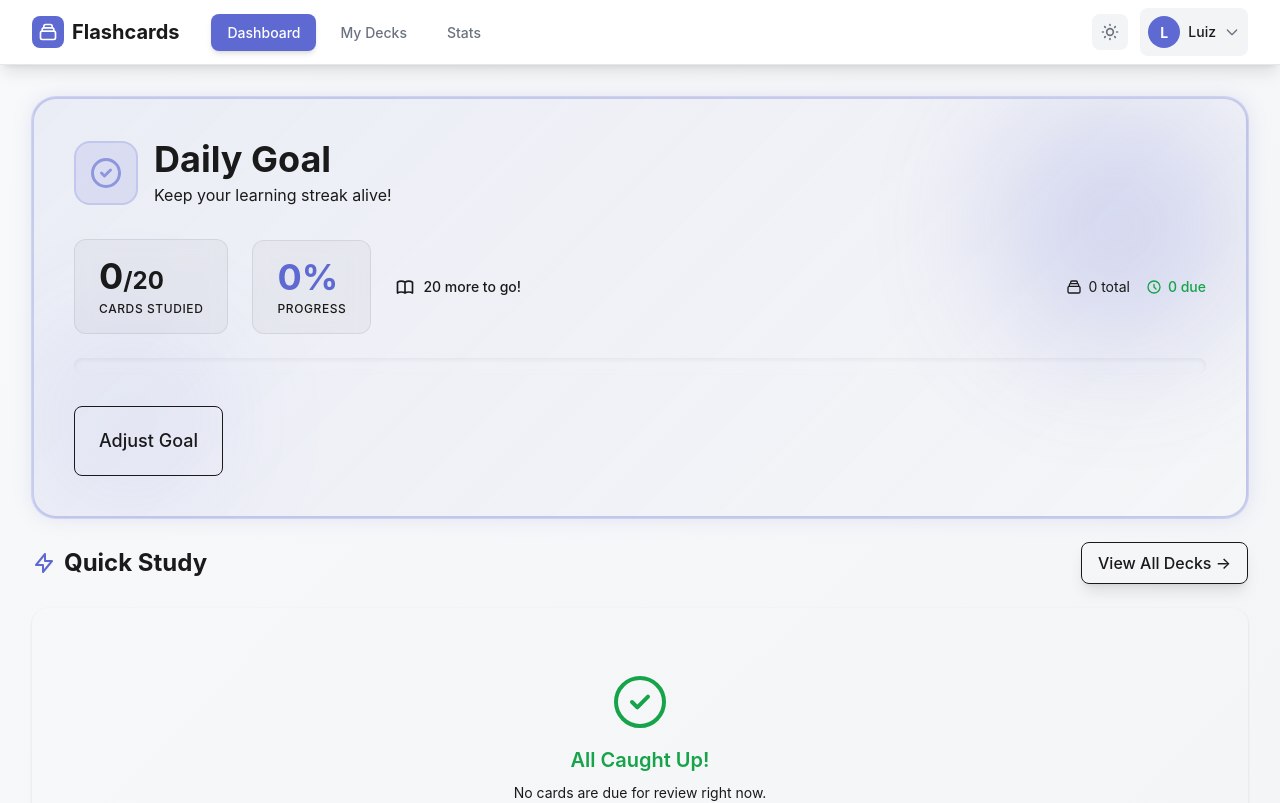
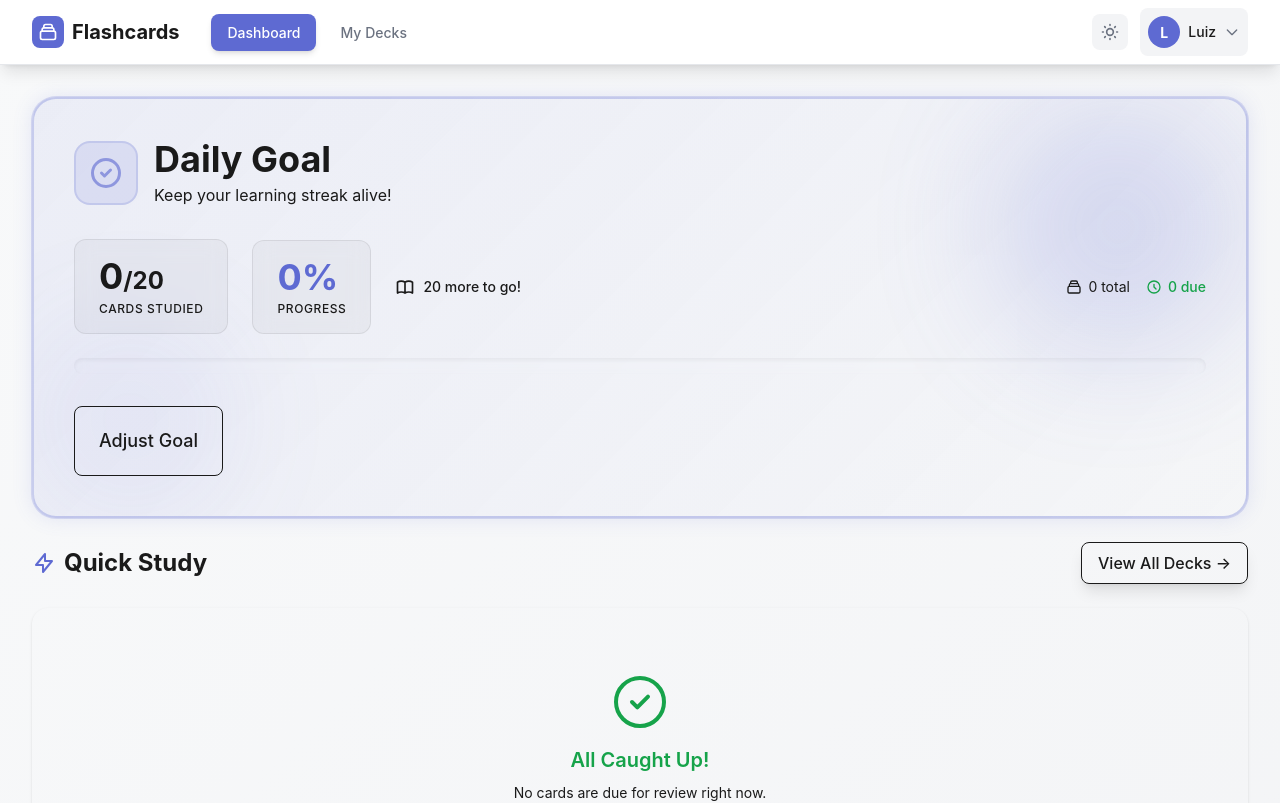
Before and after one commit to lfpll/my_flashcards_app, a React (Vite) app: page / in a window 1280 px wide. Shown: the top 803 px of the page. Built offline with nearby package versions, Linux system fonts and the light colour scheme.

Commit message:
correcting future

```diff
--- a/src/components/layout/DecksView.tsx
+++ b/src/components/layout/DecksView.tsx
@@ -226,20 +226,34 @@ export default function DecksView({ onSelectDeck, onCreateDeck }) {
 
           {/* Add New Deck Card */}
           <div
-            onClick={() => setShowInlineEditor(true)}
-            className="relative bg-theme-card rounded-2xl border-2 border-dashed border-theme-lighter p-6 hover:border-accent-primary/50 transition-all hover:scale-[1.02] cursor-pointer group flex items-center justify-center min-h-[280px]"
+            onClick={() => !showInlineEditor && setShowInlineEditor(true)}
+            className={`relative bg-theme-card rounded-2xl border-2 border-dashed border-theme-lighter p-6 transition-all flex items-center justify-center min-h-[280px] ${
+              showInlineEditor
+                ? 'opacity-50 cursor-not-allowed'
+                : 'hover:border-accent-primary/50 hover:scale-[1.02] cursor-pointer group'
+            }`}
           >
             <div className="text-center">
-              <div className="w-16 h-16 mx-auto mb-4 rounded-full bg-theme-lighter group-hover:bg-accent-primary/10 flex items-center justify-center transition-all">
-                <svg className="w-8 h-8 text-theme-textDim group-hover:text-accent-primary transition-colors" fill="none" stroke="currentColor" viewBox="0 0 24 24">
+              <div className={`w-16 h-16 mx-auto mb-4 rounded-full bg-theme-lighter flex items-center justify-center transition-all ${
+                !showInlineEditor && 'group-hover:bg-accent-primary/10'
+              }`}>
+                <svg className={`w-8 h-8 transition-colors ${
+                  showInlineEditor
+                    ? 'text-theme-textDim/50'
+                    : 'text-theme-textDim group-hover:text-accent-primary'
+                }`} fill="none" stroke="currentColor" viewBox="0 0 24 24">
                   <path strokeLinecap="round" strokeLinejoin="round" strokeWidth={2} d="M12 4v16m8-8H4" />
                 </svg>
               </div>
-              <h3 className="text-lg font-semibold mb-2 text-theme-textDim group-hover:text-accent-primary transition-colors">
+              <h3 className={`text-lg font-semibold mb-2 transition-colors ${
+                showInlineEditor
+                  ? 'text-theme-textDim/50'
+                  : 'text-theme-textDim group-hover:text-accent-primary'
+              }`}>
                 Create New Deck
               </h3>
               <p className="text-sm text-theme-textDim">
-                Start a new collection of flashcards
+                {showInlineEditor ? 'Finish editing first' : 'Start a new collection of flashcards'}
               </p>
             </div>
           </div>
--- a/src/components/layout/TopNav.tsx
+++ b/src/components/layout/TopNav.tsx
@@ -82,20 +82,6 @@ export default function TopNav({
               >
                 My Decks
               </button>
-              <button
-                onClick={() => onNavigate('stats')}
-                className={`px-4 py-2 rounded-lg font-medium transition-all ${
-                  currentView === 'stats'
-                    ? 'bg-accent-primary text-white shadow-md'
-                    : ''
-                }`}
-                style={currentView !== 'stats' ? {
-                  color: 'var(--text-dim-color)',
-                  backgroundColor: 'transparent'
-                } : {}}
-              >
-                Stats
-              </button>
             </div>
           </div>
 
@@ -176,12 +162,6 @@ export default function TopNav({
                       </button>
                       <button className="w-full px-4 py-2 text-left text-sm transition-colors flex items-center gap-2 hover:opacity-70" style={{ color: 'var(--text-color)', backgroundColor: 'transparent' }}>
                         <svg className="w-4 h-4" style={{ color: 'var(--text-dim-color)' }} fill="none" stroke="currentColor" viewBox="0 0 24 24">
-                          <path strokeLinecap="round" strokeLinejoin="round" strokeWidth={2} d="M9 19v-6a2 2 0 00-2-2H5a2 2 0 00-2 2v6a2 2 0 002 2h2a2 2 0 002-2zm0 0V9a2 2 0 012-2h2a2 2 0 012 2v10m-6 0a2 2 0 002 2h2a2 2 0 002-2m0 0V5a2 2 0 012-2h2a2 2 0 012 2v14a2 2 0 01-2 2h-2a2 2 0 01-2-2z" />
-                        </svg>
-                        Your Stats
-                      </button>
-                      <button className="w-full px-4 py-2 text-left text-sm transition-colors flex items-center gap-2 hover:opacity-70" style={{ color: 'var(--text-color)', backgroundColor: 'transparent' }}>
-                        <svg className="w-4 h-4" style={{ color: 'var(--text-dim-color)' }} fill="none" stroke="currentColor" viewBox="0 0 24 24">
                           <path strokeLinecap="round" strokeLinejoin="round" strokeWidth={2} d="M9 12l2 2 4-4M7.835 4.697a3.42 3.42 0 001.946-.806 3.42 3.42 0 014.438 0 3.42 3.42 0 001.946.806 3.42 3.42 0 013.138 3.138 3.42 3.42 0 00.806 1.946 3.42 3.42 0 010 4.438 3.42 3.42 0 00-.806 1.946 3.42 3.42 0 01-3.138 3.138 3.42 3.42 0 00-1.946.806 3.42 3.42 0 01-4.438 0 3.42 3.42 0 00-1.946-.806 3.42 3.42 0 01-3.138-3.138 3.42 3.42 0 00-.806-1.946 3.42 3.42 0 010-4.438 3.42 3.42 0 00.806-1.946 3.42 3.42 0 013.138-3.138z" />
                         </svg>
                         Achievements
@@ -232,20 +212,6 @@ export default function TopNav({
             </svg>
             <span className="text-xs font-medium">Decks</span>
           </button>
-          <button
-            onClick={() => onNavigate('stats')}
-            className={`flex flex-col items-center gap-1 px-3 py-2 rounded-lg transition-all ${
-              currentView === 'stats'
-                ? 'text-accent-primary'
-                : ''
-            }`}
-            style={currentView !== 'stats' ? { color: 'var(--text-dim-color)' } : {}}
-          >
-            <svg className="w-5 h-5" fill="none" stroke="currentColor" viewBox="0 0 24 24">
-              <path strokeLinecap="round" strokeLinejoin="round" strokeWidth={2} d="M9 19v-6a2 2 0 00-2-2H5a2 2 0 00-2 2v6a2 2 0 002 2h2a2 2 0 002-2zm0 0V9a2 2 0 012-2h2a2 2 0 012 2v10m-6 0a2 2 0 002 2h2a2 2 0 002-2m0 0V5a2 2 0 012-2h2a2 2 0 012 2v14a2 2 0 01-2 2h-2a2 2 0 01-2-2z" />
-            </svg>
-            <span className="text-xs font-medium">Stats</span>
-          </button>
         </div>
       </div>
     </nav>
```
